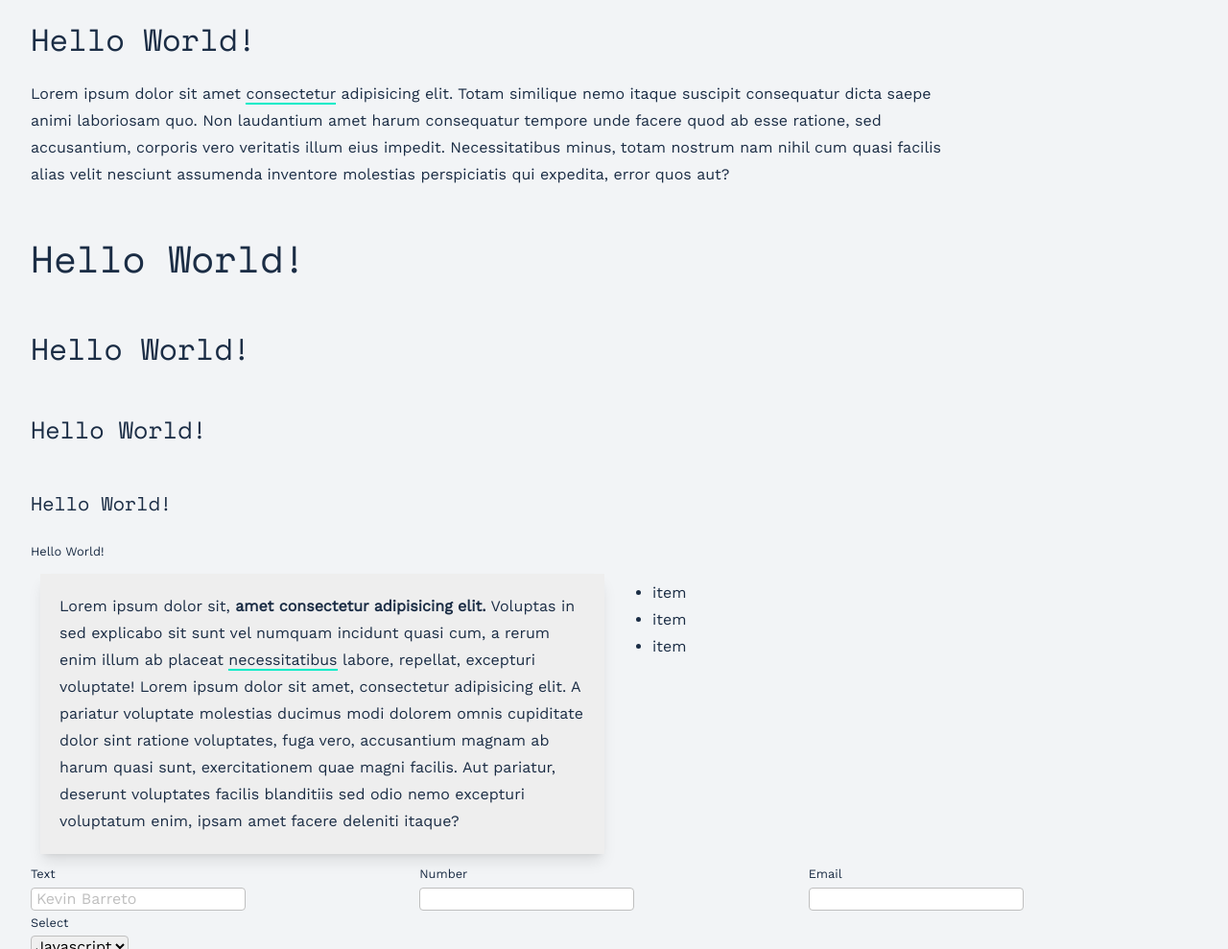
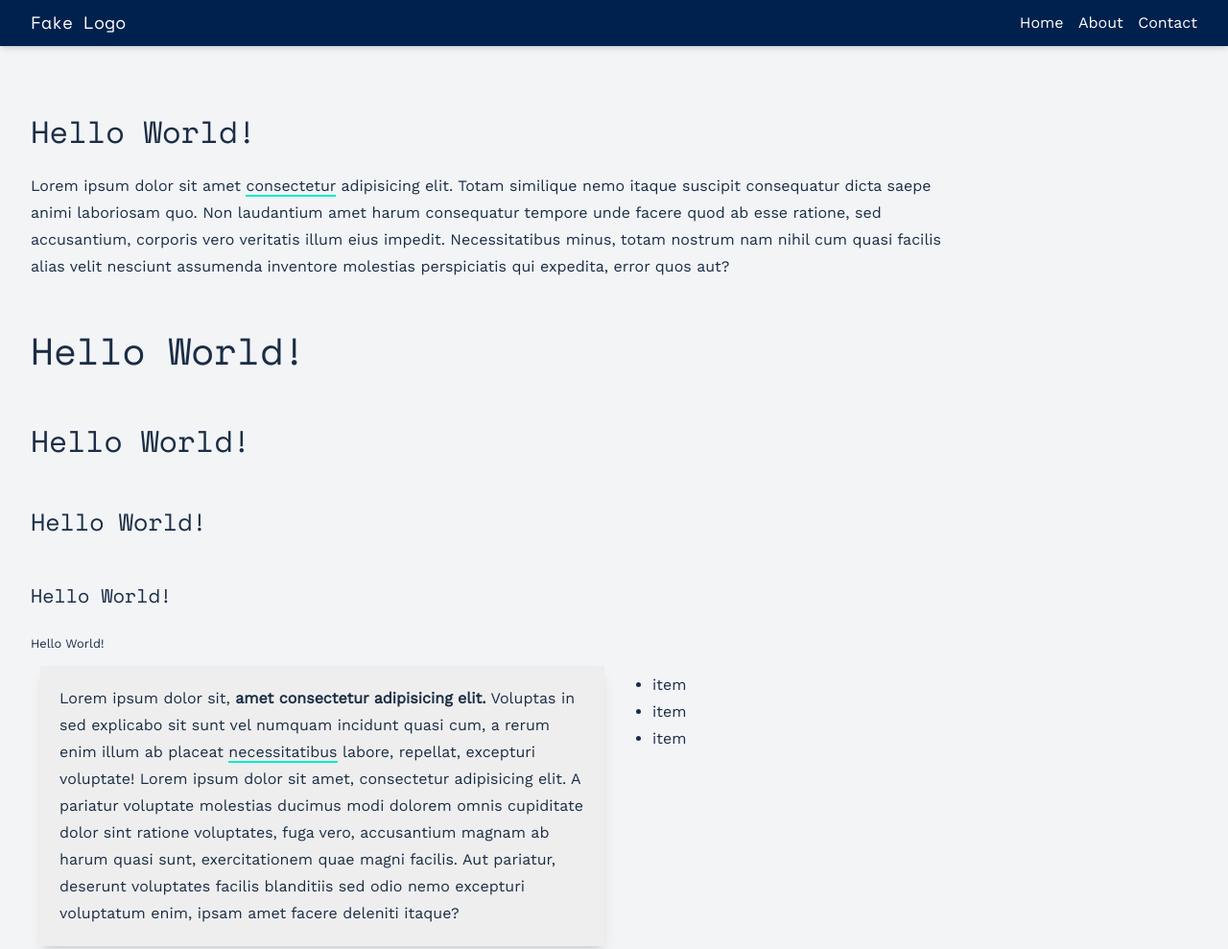
Before and after one commit to kevyyar/css-design-systems, a website built with Parcel: page index.html in a window 1280 px wide. Shown: the top 989 px of the page at 96% size. Built offline with nearby package versions, Linux system fonts and the light colour scheme.

Commit message:
@add elements with default styles to be reusable

```diff
--- a/css/style.css
+++ b/css/style.css
@@ -39,12 +39,23 @@
   --level-3: 0 10px 15px -3px rgb(0 0 0 / 0.1), 0 4px 6px -4px rgb(0 0 0 / 0.1);
   --level-4: 0 20px 25px -5px rgb(0 0 0 / 0.1), 0 8px 10px -6px rgb(0 0 0 / 0.1);
 
+  /* Positioning */
+  --containerPadding: 2.5%;
+  --headerHeight: 3rem;
+
 }
 
 /* FROM TypeScale (type-scale.com) */
 html {
   font-size: var(--baseFontSize);
+  box-sizing: border-box;
 } /*18px*/
+
+*,
+*::before,
+*::after {
+  box-sizing: inherit;
+}
 
 body {
   font-family: var(--bodyFont);
@@ -52,6 +63,49 @@ body {
   line-height: 1.75;
   background-color: var(--background);
   color: var(--textColor);
+}
+
+/* Elements */
+header {
+  --headerBackground: var(--darkBlue);
+    color: #fff;
+    height: 3rem;
+    background-color: var(--headerBackground);
+    box-shadow: var(--level-2);
+    display: flex;
+    justify-content: space-between;
+    align-items: center;
+    padding: 0 var(--containerPadding);
+    position: fixed;
+    left: 0;
+    top: 0;
+    width: 100%;
+}
+
+header nav a {
+  color: #fff;
+  text-decoration: none;
+}
+
+header a + a {
+  margin-left: 10px;
+}
+
+footer {
+  --footerTextColor: var(--grey);
+  color: var(--footerTextColor);
+  background-color: var(--black);
+  padding: 1rem var(--containerPadding);
+  text-align: center;
+}
+
+footer a {
+  color: var(--footerTextColor);
+}
+
+footer p {
+  margin-bottom: 0;
+  max-width: none;
 }
 
 p {
@@ -180,8 +234,9 @@ button.small {
 
 /* can be used as a container to center content */
 .layout {
-  margin: 0 auto;
-  width: 95%;
+  /* margin: 0 auto; */
+  /* width: 95%; */
+  padding: calc(3rem + var(--headerHeight)) var(--containerPadding);
 }
 
 /* default grid layout */
@@ -228,6 +283,11 @@ button.small {
   }
 }
 
+.fake-logo {
+  font-size: var(--baseFontSize);
+  margin: 0;
+}
+
 /* Least to Most (specificity) */
 
 /* h1, div */
--- a/index.html
+++ b/index.html
@@ -24,6 +24,14 @@
 </head>
 
 <body>
+  <header>
+    <h2 class="fake-logo">Fake Logo</h2>
+    <nav>
+      <a href="#">Home</a>
+      <a href="#">About</a>
+      <a href="#">Contact</a>
+    </nav>
+  </header>
   <main class="layout">
     <h1>Hello World!</h1>
     <p>
@@ -142,6 +150,16 @@
       facere deleniti itaque?
     </p>
   </main>
+
+  <footer>
+    <nav>
+      <h3>Fake Logo</h3>
+      <a href="#">Home</a>
+      <a href="#">About</a>
+      <a href="#">Contact</a>
+    </nav>
+    <p>&copy; 2022 KevTheDev LLC</p>
+  </footer>
   <script src="js/vendor/modernizr-3.11.2.min.js"></script>
   <script src="js/plugins.js"></script>
   <script src="js/main.js"></script>
```
